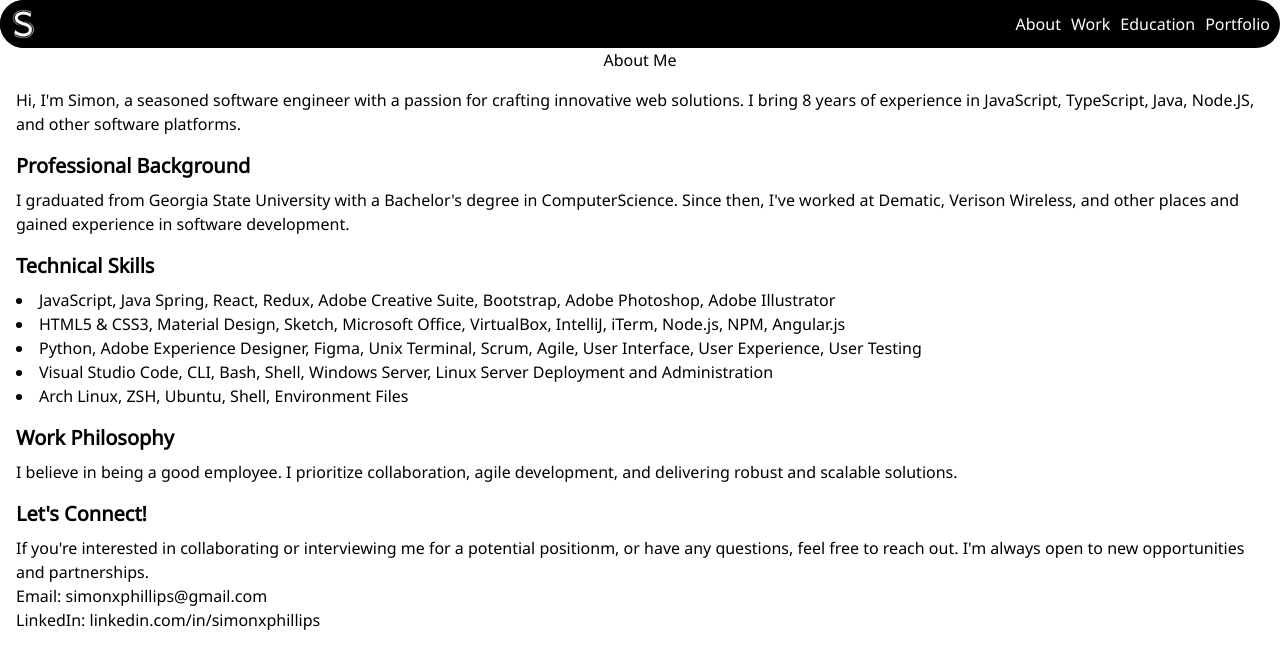
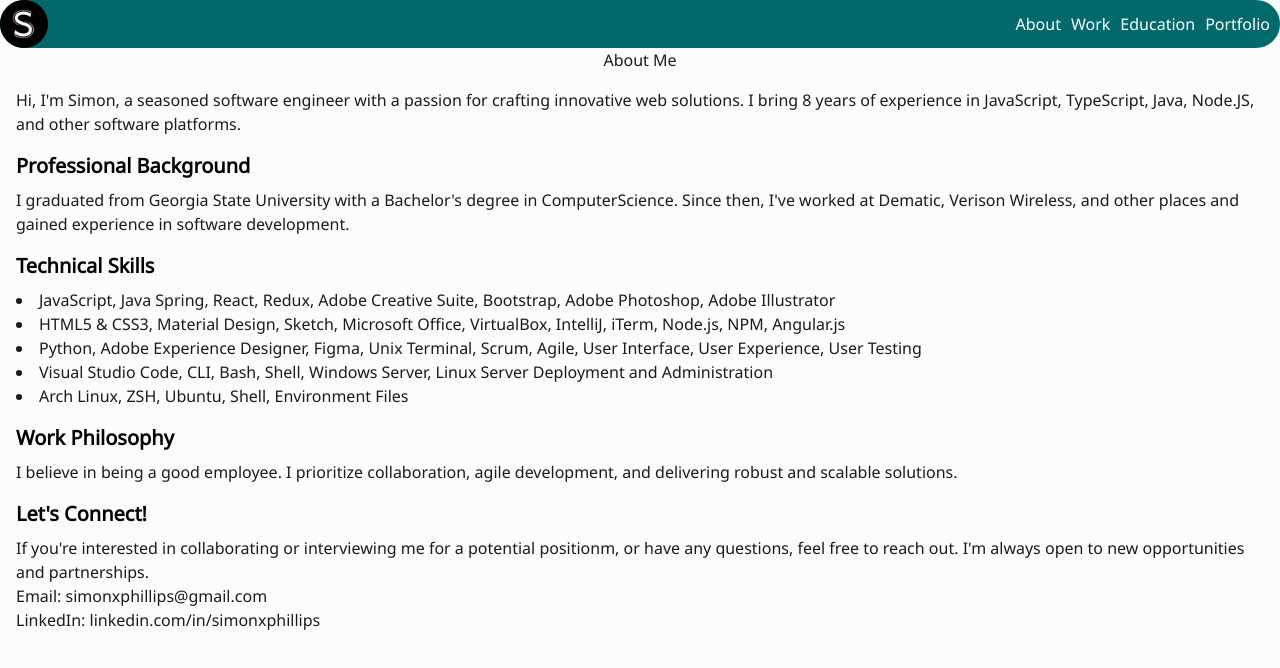
Before and after one commit to tassyguy/my-resume-website, a Next.js app: page /about in a window 1280 px wide. Shown: the top 668 px of the page. Built offline with nearby package versions, Linux system fonts and the light colour scheme.

Commit message:
Initial Material Design build

```diff
--- a/data/portfolio.json
+++ b/data/portfolio.json
@@ -16,5 +16,11 @@
     "link": "https://www.linkedin.com/in/simonxphillips",
     "icon": "/images/project-b-icon.png",
     "description": "My LinkedIn profile."
+  },
+  {
+    "name": "Resume",
+    "link": "https://drive.google.com/file/d/10zoCEWRpc8XblT5ZZE10HWRTkMMMTuu0/view?usp=sharing",
+    "icon": "/images/project-b-icon.png",
+    "description": "A link to view my current resume."
   }
 ]
--- a/src/components/Header.tsx
+++ b/src/components/Header.tsx
@@ -1,9 +1,10 @@
 // src/components/Header.tsx
-import React from 'react';
+import React, {useState} from 'react';
 import Link from 'next/link';
 import Image from 'next/image';
 
 const Header: React.FC = () => {
+
   return (
     <header className="navbar">
       <div className="logo">
@@ -11,7 +12,7 @@ const Header: React.FC = () => {
           <Image src="/images/logo-dark.jpg" alt="My logo" width={48} height={48} className="logoImage"/>
         </Link>
       </div>
-      <nav className="nav-items">
+      <nav className={'nav-items'}>
         <ul>
           <li>
             <Link href="/about">About</Link>
--- a/styles/styles.scss
+++ b/styles/styles.scss
@@ -5,12 +5,21 @@
 @import 'tailwindcss/components';
 @import 'tailwindcss/utilities';
 @import './fonts.scss';
+@import './themes/material/theme.css';
 
 /* Your custom SCSS styles go here */
 
 /* Example: Custom header styles */
 header {
     background-color: aqua;
+}
+
+body {
+    background-color: var(--md-sys-color-background);
+}
+
+p, ul, li, .section-header {
+    color: var(--md-sys-color-on-background);
 }
 
 .section-header {
@@ -33,7 +42,7 @@ header {
     /* Horizontally distribute items evenly */
     align-items: center;
     /* Vertically center items */
-    background-color: #000;
+    background-color: var(--md-sys-color-primary);
     border-radius: 50vh;
     /* Background color of the navigation bar */
     /*padding: 10px 20px;
@@ -66,7 +75,7 @@ header {
 }
 
 .nav-items a {
-    color: #fff;
+    color: var(--md-sys-color-on-primary);
     /* Text color for navigation items */
     text-decoration: none;
     /* Remove underlines from links */
```
